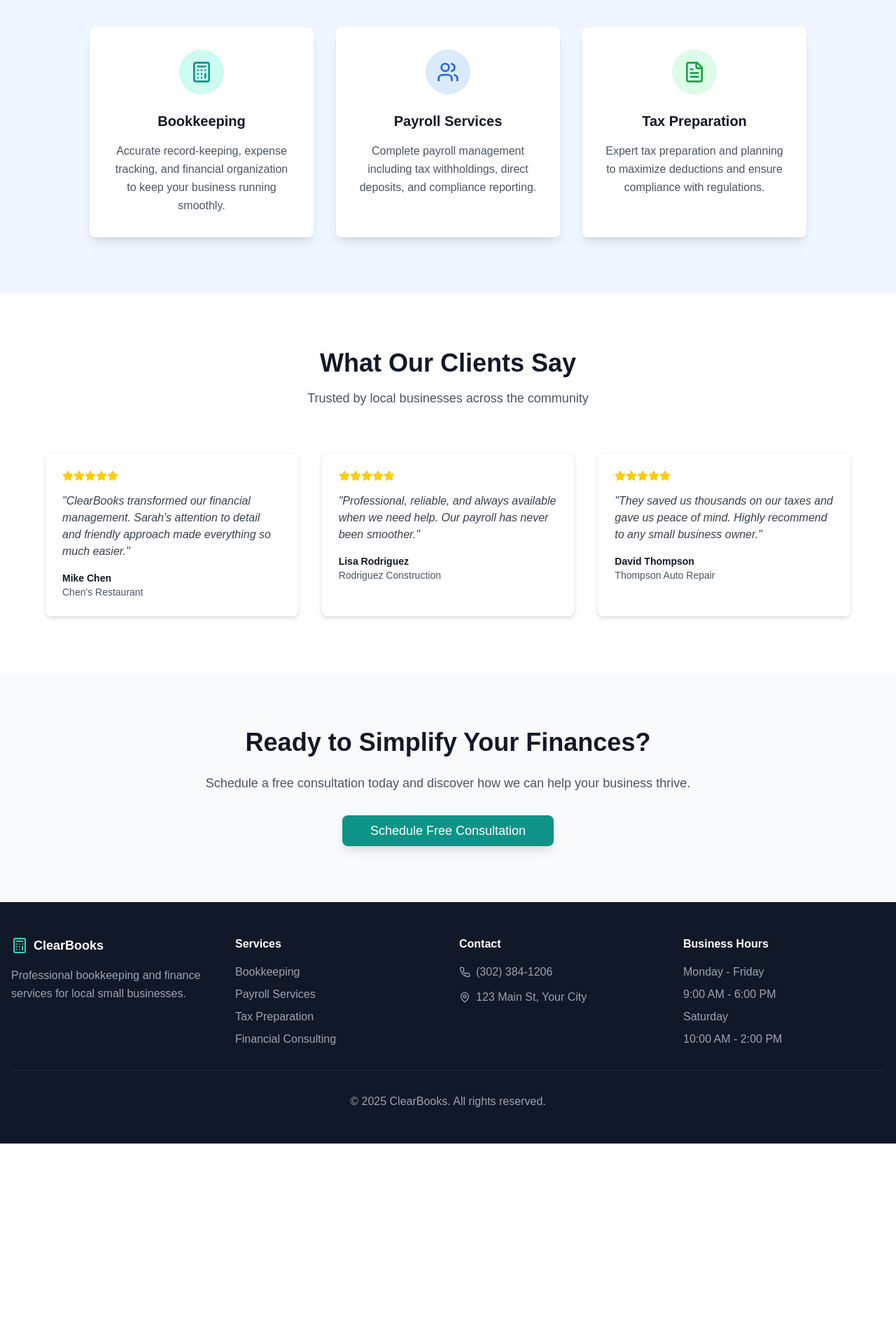
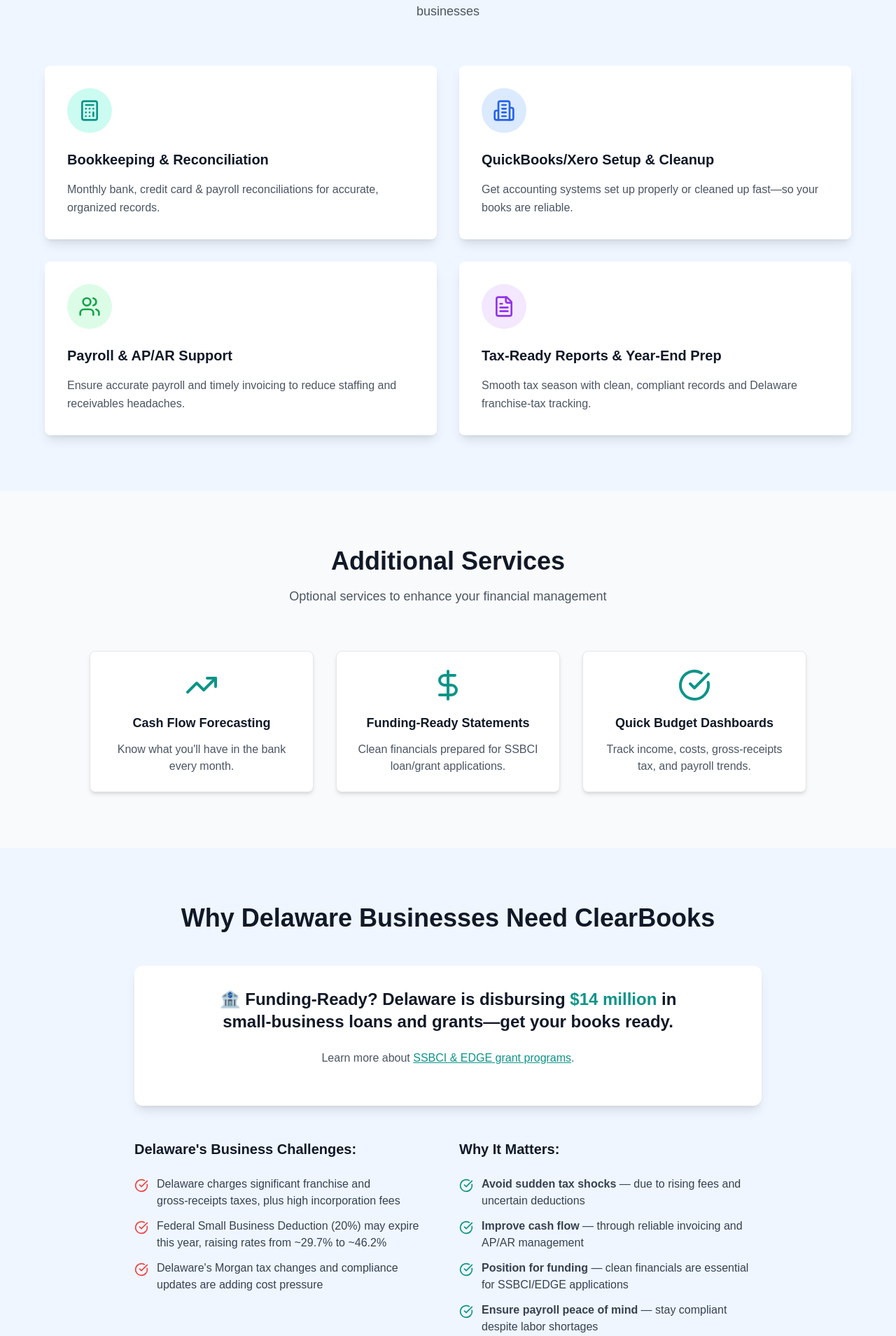
Before and after one commit to patnir/clearbooks, a Next.js app: page / in a window 1280 px wide. Shown: the part 888-2797 px from the top of the page at 70% size. Before the commit the page ends 2522 px from the top, so only its background shows below. Built offline with nearby package versions, Linux system fonts and the light colour scheme.

Commit message:
update with delaware messaging

```diff
--- a/bookkeeping-landing.tsx
+++ b/bookkeeping-landing.tsx
@@ -1,6 +1,6 @@
 import { Button } from "@/components/ui/button"
 import { Card, CardContent } from "@/components/ui/card"
-import { Calculator, FileText, MapPin, Phone, Star, Users } from "lucide-react"
+import { Building2, Calculator, CheckCircle, DollarSign, FileText, MapPin, Phone, Star, TrendingUp, Users } from "lucide-react"
 
 export default function Component() {
   return (
@@ -16,10 +16,10 @@ export default function Component() {
             <a href="#services" className="text-gray-600 hover:text-teal-600 transition-colors">
               Services
             </a>
-            <a href="#about" className="text-gray-600 hover:text-teal-600 transition-colors">
-              About
+            <a href="#why-delaware" className="text-gray-600 hover:text-teal-600 transition-colors">
+              Why Delaware
             </a>
-            <a href="#contact" className="text-gray-600 hover:text-teal-600 transition-colors">
+            <a href="tel:+13023841206" className="text-gray-600 hover:text-teal-600 transition-colors">
               Contact
             </a>
           </nav>
@@ -31,18 +31,17 @@ export default function Component() {
         <div className="container mx-auto px-4 text-center">
           <div className="max-w-4xl mx-auto">
             <h1 className="text-4xl lg:text-6xl font-bold text-gray-900 mb-6 leading-tight">
-              Bookkeeping & Finance Services for Local Small Businesses
+              Affordable Delaware bookkeeping that solves your cash‑flow, compliance & payroll headaches.
             </h1>
-            <p className="text-xl text-gray-600 mb-8 max-w-2xl mx-auto leading-relaxed">
-              Take the stress out of managing your finances. We provide reliable, personalized bookkeeping services so
-              you can focus on growing your business.
+            <p className="text-xl text-gray-600 mb-8 max-w-3xl mx-auto leading-relaxed">
+              We help small businesses survive Delaware's high fees, tax uncertainty, and staffing challenges with clean, tax‑ready books every month.
             </p>
             <div className="flex flex-col sm:flex-row gap-4 justify-center">
               <Button
                 size="lg"
                 className="bg-teal-600 hover:bg-teal-700 text-white px-8 py-3 text-lg font-medium rounded-lg shadow-lg hover:shadow-xl transition-all duration-200"
               >
-                Get Free Consultation
+                Schedule Your Free Call
               </Button>
               <Button
                 variant="outline"
@@ -60,52 +59,162 @@ export default function Component() {
       <section id="services" className="py-20 bg-blue-50">
         <div className="container mx-auto px-4">
           <div className="text-center mb-16">
-            <h2 className="text-3xl lg:text-4xl font-bold text-gray-900 mb-4">Our Services</h2>
+            <h2 className="text-3xl lg:text-4xl font-bold text-gray-900 mb-4">Benefit-Focused Services</h2>
             <p className="text-lg text-gray-600 max-w-2xl mx-auto">
-              Comprehensive financial services tailored to your small business needs
+              Comprehensive financial services designed specifically for Delaware small businesses
             </p>
           </div>
 
-          <div className="grid md:grid-cols-3 gap-8 max-w-5xl mx-auto">
-            {/* Bookkeeping */}
+          <div className="grid md:grid-cols-2 gap-8 max-w-6xl mx-auto">
+            {/* Bookkeeping & Reconciliation */}
             <Card className="bg-white border-0 shadow-lg hover:shadow-xl transition-all duration-300 group">
-              <CardContent className="p-8 text-center">
-                <div className="w-16 h-16 bg-teal-100 rounded-full flex items-center justify-center mx-auto mb-6 group-hover:bg-teal-200 transition-colors">
+              <CardContent className="p-8">
+                <div className="w-16 h-16 bg-teal-100 rounded-full flex items-center justify-center mb-6 group-hover:bg-teal-200 transition-colors">
                   <Calculator className="h-8 w-8 text-teal-600" />
                 </div>
-                <h3 className="text-xl font-semibold text-gray-900 mb-4">Bookkeeping</h3>
+                <h3 className="text-xl font-semibold text-gray-900 mb-4">Bookkeeping & Reconciliation</h3>
                 <p className="text-gray-600 leading-relaxed">
-                  Accurate record-keeping, expense tracking, and financial organization to keep your business running
-                  smoothly.
+                  Monthly bank, credit card & payroll reconciliations for accurate, organized records.
                 </p>
               </CardContent>
             </Card>
 
-            {/* Payroll */}
+            {/* QuickBooks/Xero Setup & Cleanup */}
             <Card className="bg-white border-0 shadow-lg hover:shadow-xl transition-all duration-300 group">
-              <CardContent className="p-8 text-center">
-                <div className="w-16 h-16 bg-blue-100 rounded-full flex items-center justify-center mx-auto mb-6 group-hover:bg-blue-200 transition-colors">
-                  <Users className="h-8 w-8 text-blue-600" />
+              <CardContent className="p-8">
+                <div className="w-16 h-16 bg-blue-100 rounded-full flex items-center justify-center mb-6 group-hover:bg-blue-200 transition-colors">
+                  <Building2 className="h-8 w-8 text-blue-600" />
                 </div>
-                <h3 className="text-xl font-semibold text-gray-900 mb-4">Payroll Services</h3>
+                <h3 className="text-xl font-semibold text-gray-900 mb-4">QuickBooks/Xero Setup & Cleanup</h3>
                 <p className="text-gray-600 leading-relaxed">
-                  Complete payroll management including tax withholdings, direct deposits, and compliance reporting.
+                  Get accounting systems set up properly or cleaned up fast—so your books are reliable.
                 </p>
               </CardContent>
             </Card>
 
-            {/* Tax Preparation */}
+            {/* Payroll & AP/AR Support */}
             <Card className="bg-white border-0 shadow-lg hover:shadow-xl transition-all duration-300 group">
-              <CardContent className="p-8 text-center">
-                <div className="w-16 h-16 bg-green-100 rounded-full flex items-center justify-center mx-auto mb-6 group-hover:bg-green-200 transition-colors">
-                  <FileText className="h-8 w-8 text-green-600" />
+              <CardContent className="p-8">
+                <div className="w-16 h-16 bg-green-100 rounded-full flex items-center justify-center mb-6 group-hover:bg-green-200 transition-colors">
+                  <Users className="h-8 w-8 text-green-600" />
                 </div>
-                <h3 className="text-xl font-semibold text-gray-900 mb-4">Tax Preparation</h3>
+                <h3 className="text-xl font-semibold text-gray-900 mb-4">Payroll & AP/AR Support</h3>
                 <p className="text-gray-600 leading-relaxed">
-                  Expert tax preparation and planning to maximize deductions and ensure compliance with regulations.
+                  Ensure accurate payroll and timely invoicing to reduce staffing and receivables headaches.
                 </p>
               </CardContent>
             </Card>
+
+            {/* Tax-Ready Reports & Year-End Prep */}
+            <Card className="bg-white border-0 shadow-lg hover:shadow-xl transition-all duration-300 group">
+              <CardContent className="p-8">
+                <div className="w-16 h-16 bg-purple-100 rounded-full flex items-center justify-center mb-6 group-hover:bg-purple-200 transition-colors">
+                  <FileText className="h-8 w-8 text-purple-600" />
+                </div>
+                <h3 className="text-xl font-semibold text-gray-900 mb-4">Tax‑Ready Reports & Year‑End Prep</h3>
+                <p className="text-gray-600 leading-relaxed">
+                  Smooth tax season with clean, compliant records and Delaware franchise‑tax tracking.
+                </p>
+              </CardContent>
+            </Card>
+          </div>
+        </div>
+      </section>
+
+      {/* Add-On Features */}
+      <section className="py-20 bg-gray-50">
+        <div className="container mx-auto px-4">
+          <div className="text-center mb-16">
+            <h2 className="text-3xl lg:text-4xl font-bold text-gray-900 mb-4">Additional Services</h2>
+            <p className="text-lg text-gray-600">Optional services to enhance your financial management</p>
+          </div>
+
+          <div className="grid md:grid-cols-3 gap-8 max-w-5xl mx-auto">
+            <Card className="bg-white border border-gray-200 shadow-md hover:shadow-lg transition-shadow duration-300">
+              <CardContent className="p-6 text-center">
+                <TrendingUp className="h-12 w-12 text-teal-600 mx-auto mb-4" />
+                <h3 className="text-lg font-semibold text-gray-900 mb-3">Cash Flow Forecasting</h3>
+                <p className="text-gray-600">Know what you'll have in the bank every month.</p>
+              </CardContent>
+            </Card>
+
+            <Card className="bg-white border border-gray-200 shadow-md hover:shadow-lg transition-shadow duration-300">
+              <CardContent className="p-6 text-center">
+                <DollarSign className="h-12 w-12 text-teal-600 mx-auto mb-4" />
+                <h3 className="text-lg font-semibold text-gray-900 mb-3">Funding‑Ready Statements</h3>
+                <p className="text-gray-600">Clean financials prepared for SSBCI loan/grant applications.</p>
+              </CardContent>
+            </Card>
+
+            <Card className="bg-white border border-gray-200 shadow-md hover:shadow-lg transition-shadow duration-300">
+              <CardContent className="p-6 text-center">
+                <CheckCircle className="h-12 w-12 text-teal-600 mx-auto mb-4" />
+                <h3 className="text-lg font-semibold text-gray-900 mb-3">Quick Budget Dashboards</h3>
+                <p className="text-gray-600">Track income, costs, gross‑receipts tax, and payroll trends.</p>
+              </CardContent>
+            </Card>
+          </div>
+        </div>
+      </section>
+
+      {/* Delaware Context & Value */}
+      <section id="why-delaware" className="py-20 bg-blue-50">
+        <div className="container mx-auto px-4">
+          <div className="max-w-4xl mx-auto">
+            <div className="text-center mb-12">
+              <h2 className="text-3xl lg:text-4xl font-bold text-gray-900 mb-6">Why Delaware Businesses Need ClearBooks</h2>
+            </div>
+
+            <div className="bg-white rounded-xl p-8 shadow-lg mb-12">
+              <h3 className="text-2xl font-bold text-gray-900 mb-6 text-center">
+                🏦 Funding‑Ready? Delaware is disbursing <span className="text-teal-600">$14 million</span> in small‑business loans and grants—get your books ready.
+              </h3>
+              <p className="text-center text-gray-600 mb-6">
+                Learn more about <a href="https://business.delaware.gov/edge/" className="text-teal-600 hover:text-teal-700 underline" target="_blank" rel="noopener noreferrer">SSBCI & EDGE grant programs</a>.
+              </p>
+            </div>
+
+            <div className="grid md:grid-cols-2 gap-8">
+              <div className="space-y-6">
+                <h3 className="text-xl font-semibold text-gray-900 mb-4">Delaware's Business Challenges:</h3>
+                <ul className="space-y-3">
+                  <li className="flex items-start space-x-3">
+                    <CheckCircle className="h-5 w-5 text-red-500 mt-1 flex-shrink-0" />
+                    <span className="text-gray-700">Delaware charges significant franchise and gross‑receipts taxes, plus high incorporation fees</span>
+                  </li>
+                  <li className="flex items-start space-x-3">
+                    <CheckCircle className="h-5 w-5 text-red-500 mt-1 flex-shrink-0" />
+                    <span className="text-gray-700">Federal Small Business Deduction (20%) may expire this year, raising rates from ~29.7% to ~46.2%</span>
+                  </li>
+                  <li className="flex items-start space-x-3">
+                    <CheckCircle className="h-5 w-5 text-red-500 mt-1 flex-shrink-0" />
+                    <span className="text-gray-700">Delaware's Morgan tax changes and compliance updates are adding cost pressure</span>
+                  </li>
+                </ul>
+              </div>
+
+              <div className="space-y-6">
+                <h3 className="text-xl font-semibold text-gray-900 mb-4">Why It Matters:</h3>
+                <ul className="space-y-3">
+                  <li className="flex items-start space-x-3">
+                    <CheckCircle className="h-5 w-5 text-teal-600 mt-1 flex-shrink-0" />
+                    <span className="text-gray-700"><strong>Avoid sudden tax shocks</strong> — due to rising fees and uncertain deductions</span>
+                  </li>
+                  <li className="flex items-start space-x-3">
+                    <CheckCircle className="h-5 w-5 text-teal-600 mt-1 flex-shrink-0" />
+                    <span className="text-gray-700"><strong>Improve cash flow</strong> — through reliable invoicing and AP/AR management</span>
+                  </li>
+                  <li className="flex items-start space-x-3">
+                    <CheckCircle className="h-5 w-5 text-teal-600 mt-1 flex-shrink-0" />
+                    <span className="text-gray-700"><strong>Position for funding</strong> — clean financials are essential for SSBCI/EDGE applications</span>
+                  </li>
+                  <li className="flex items-start space-x-3">
+                    <CheckCircle className="h-5 w-5 text-teal-600 mt-1 flex-shrink-0" />
+                    <span className="text-gray-700"><strong>Ensure payroll peace of mind</strong> — stay compliant despite labor shortages</span>
+                  </li>
+                </ul>
+              </div>
+            </div>
           </div>
         </div>
       </section>
@@ -114,8 +223,8 @@ export default function Component() {
       <section className="py-20">
         <div className="container mx-auto px-4">
           <div className="text-center mb-16">
-            <h2 className="text-3xl lg:text-4xl font-bold text-gray-900 mb-4">What Our Clients Say</h2>
-            <p className="text-lg text-gray-600">Trusted by local businesses across the community</p>
+            <h2 className="text-3xl lg:text-4xl font-bold text-gray-900 mb-4">What Delaware Businesses Say</h2>
+            <p className="text-lg text-gray-600">Serving Delaware businesses statewide</p>
           </div>
 
           <div className="grid md:grid-cols-2 lg:grid-cols-3 gap-8 max-w-6xl mx-auto">
@@ -128,12 +237,11 @@ export default function Component() {
                   ))}
                 </div>
                 <p className="text-gray-700 mb-4 italic">
-                  "ClearBooks transformed our financial management. Sarah's attention to detail and friendly approach
-                  made everything so much easier."
+                  "ClearBooks helped us navigate Delaware's franchise tax requirements and get our SSBCI application ready. Their attention to detail saved us thousands."
                 </p>
                 <div className="text-sm">
-                  <p className="font-semibold text-gray-900">Mike Chen</p>
-                  <p className="text-gray-600">Chen's Restaurant</p>
+                  <p className="font-semibold text-gray-900">Sarah Mitchell</p>
+                  <p className="text-gray-600">Delaware Marketing Solutions, Wilmington</p>
                 </div>
               </CardContent>
             </Card>
@@ -147,11 +255,11 @@ export default function Component() {
                   ))}
                 </div>
                 <p className="text-gray-700 mb-4 italic">
-                  "Professional, reliable, and always available when we need help. Our payroll has never been smoother."
+                  "Finally, payroll that works! They understand Delaware's tax landscape and keep us compliant while we focus on growing our business."
                 </p>
                 <div className="text-sm">
-                  <p className="font-semibold text-gray-900">Lisa Rodriguez</p>
-                  <p className="text-gray-600">Rodriguez Construction</p>
+                  <p className="font-semibold text-gray-900">Mike Rodriguez</p>
+                  <p className="text-gray-600">First State Construction, Dover</p>
                 </div>
               </CardContent>
             </Card>
@@ -165,12 +273,11 @@ export default function Component() {
                   ))}
                 </div>
                 <p className="text-gray-700 mb-4 italic">
-                  "They saved us thousands on our taxes and gave us peace of mind. Highly recommend to any small
-                  business owner."
+                  "Their cash flow forecasting helped us prepare for Delaware's tax changes. Professional service that actually understands local business challenges."
                 </p>
                 <div className="text-sm">
-                  <p className="font-semibold text-gray-900">David Thompson</p>
-                  <p className="text-gray-600">Thompson Auto Repair</p>
+                  <p className="font-semibold text-gray-900">Jennifer Chen</p>
+                  <p className="text-gray-600">Coastal Cafe Group, Rehoboth Beach</p>
                 </div>
               </CardContent>
             </Card>
@@ -182,15 +289,15 @@ export default function Component() {
       <section className="py-20 bg-gray-50">
         <div className="container mx-auto px-4 text-center">
           <div className="max-w-3xl mx-auto">
-            <h2 className="text-3xl lg:text-4xl font-bold text-gray-900 mb-6">Ready to Simplify Your Finances?</h2>
+            <h2 className="text-3xl lg:text-4xl font-bold text-gray-900 mb-6">Ready to Simplify Your Delaware Business Finances?</h2>
             <p className="text-lg text-gray-600 mb-8">
-              Schedule a free consultation today and discover how we can help your business thrive.
+              Schedule a free consultation today and discover how we can help your Delaware business thrive despite rising costs and compliance challenges.
             </p>
             <Button
               size="lg"
               className="bg-teal-600 hover:bg-teal-700 text-white px-10 py-4 text-lg font-medium rounded-lg shadow-lg hover:shadow-xl transition-all duration-200"
             >
-              Schedule Free Consultation
+              Schedule Your Free Call
             </Button>
           </div>
         </div>
@@ -206,8 +313,11 @@ export default function Component() {
                 <Calculator className="h-6 w-6 text-teal-400" />
                 <span className="text-lg font-semibold">ClearBooks</span>
               </div>
-              <p className="text-gray-400 leading-relaxed">
-                Professional bookkeeping and finance services for local small businesses.
+              <p className="text-gray-400 leading-relaxed mb-4">
+                Professional bookkeeping and finance services for Delaware small businesses.
+              </p>
+              <p className="text-teal-400 font-medium">
+                Proudly serving Delaware‑based small businesses only
               </p>
             </div>
 
@@ -217,22 +327,22 @@ export default function Component() {
               <ul className="space-y-2 text-gray-400">
                 <li>
                   <a href="#" className="hover:text-teal-400 transition-colors">
-                    Bookkeeping
+                    Bookkeeping & Reconciliation
                   </a>
                 </li>
                 <li>
                   <a href="#" className="hover:text-teal-400 transition-colors">
-                    Payroll Services
+                    QuickBooks/Xero Setup
                   </a>
                 </li>
                 <li>
                   <a href="#" className="hover:text-teal-400 transition-colors">
-                    Tax Preparation
+                    Payroll & AP/AR Support
                   </a>
                 </li>
                 <li>
                   <a href="#" className="hover:text-teal-400 transition-colors">
-                    Financial Consulting
+                    Tax‑Ready Reports
                   </a>
                 </li>
               </ul>
@@ -244,15 +354,13 @@ export default function Component() {
               <div className="space-y-3 text-gray-400">
                 <div className="flex items-center space-x-2">
                   <Phone className="h-4 w-4" />
-                  <span>(302) 384-1206</span>
+                  <a href="tel:+13023841206" className="hover:text-teal-400 transition-colors">
+                    (302) 384-1206
+                  </a>
                 </div>
-                {/* <div className="flex items-center space-x-2">
-                  <Mail className="h-4 w-4" />
-                  <span>hello@clearbooks.com</span>
-                </div> */}
                 <div className="flex items-center space-x-2">
                   <MapPin className="h-4 w-4" />
-                  <span>123 Main St, Your City</span>
+                  <span>Serving All Delaware Businesses</span>
                 </div>
               </div>
             </div>
```
